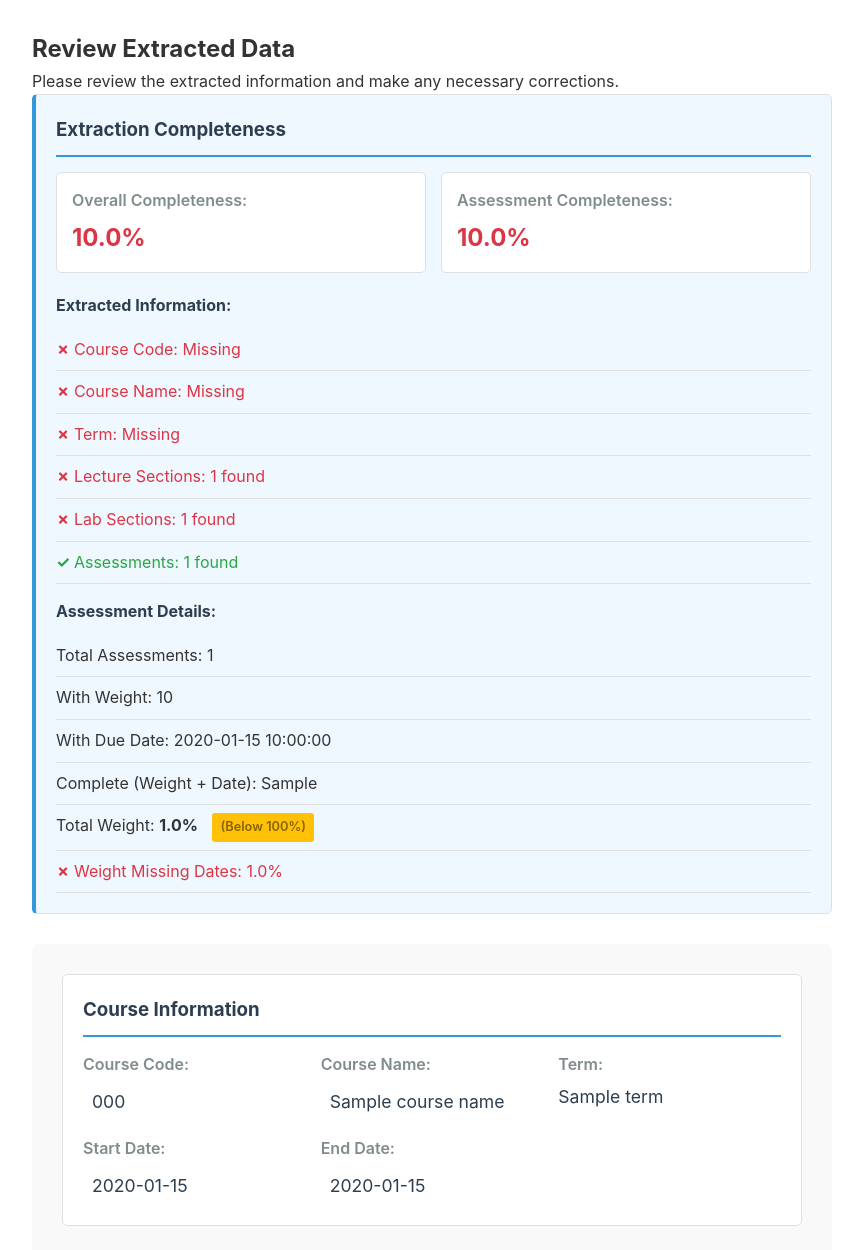
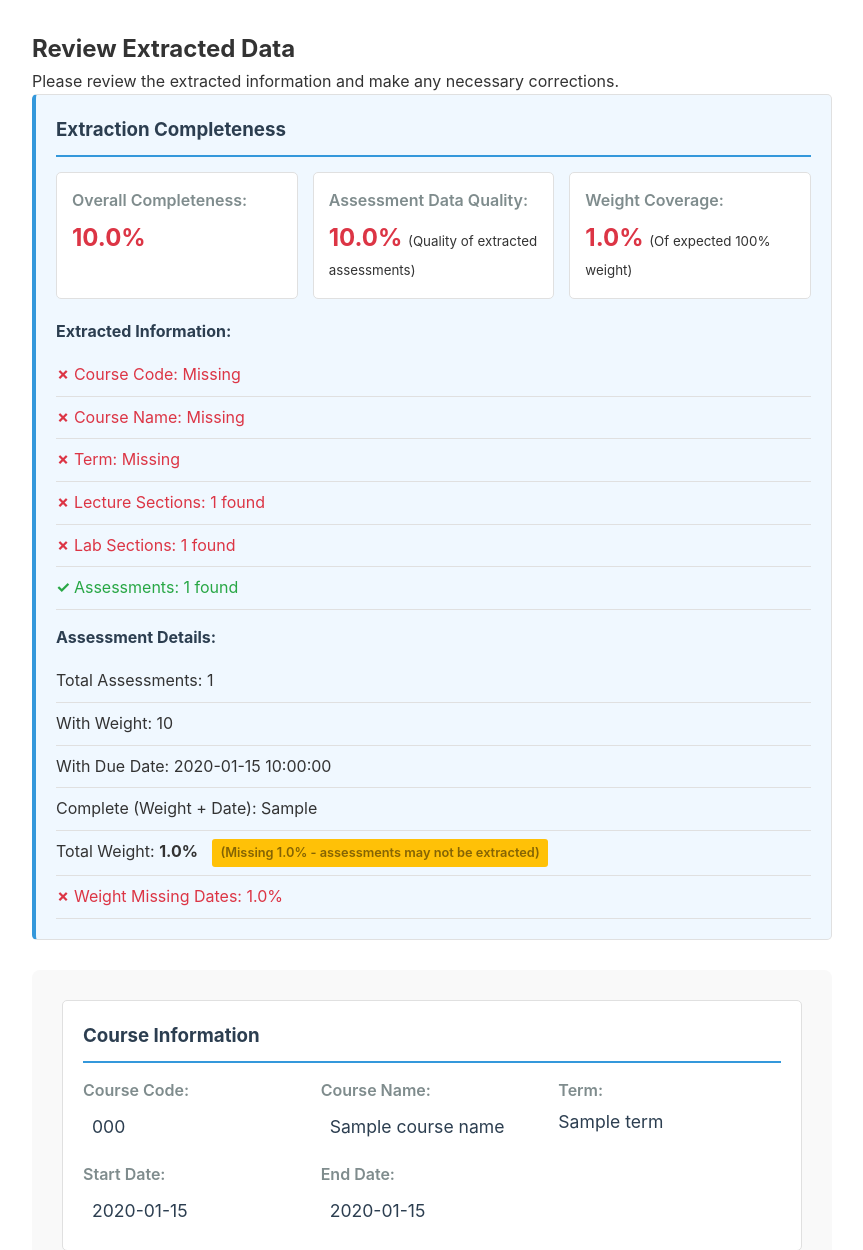
Before and after one commit to KalpKan/Plato, a Flask app: template templates/review.html in a window 1280 px wide. Shown: the part 184-1434 px from the top of the page, without its empty margins (208-1071 px from the left). Run offline with Flask 3, Linux system fonts and the light colour scheme; the template is opened without the code that fills it: most values are stand-ins (such as "Sample title", 1, 10 or a date in 2020).

Commit message:
Add weight coverage metric to identify missing assessments

```diff
--- a/src/app.py
+++ b/src/app.py
@@ -223,10 +223,23 @@ def calculate_completeness(data: ExtractedCourseData) -> Dict[str, Any]:
         found_items += 1
 
     # Assessments completeness
+    # This measures the quality of extracted assessments (do they have weight + date?)
     if metrics['num_assessments'] > 0:
         assessment_completeness = (metrics['assessments_complete'] / metrics['num_assessments']) * 100
     else:
         assessment_completeness = 0.0
+
+    # Weight coverage: how much of the expected 100% weight have we captured?
+    # This helps identify missing assessments
+    # If total_weight is 60%, we're missing 40% worth of assessments
+    if metrics['total_weight'] > 0:
+        # Calculate coverage (capped at 100% for display, but can exceed due to extra credit)
+        weight_coverage = min(metrics['total_weight'], 100.0)
+        metrics['weight_coverage_percent'] = weight_coverage
+        metrics['weight_missing_percent'] = max(0.0, 100.0 - weight_coverage)
+    else:
+        metrics['weight_coverage_percent'] = 0.0
+        metrics['weight_missing_percent'] = 100.0
 
     metrics['overall_completeness'] = (found_items / total_items) * 100 if total_items > 0 else 0.0
     metrics['assessment_completeness'] = assessment_completeness
--- a/templates/review.html
+++ b/templates/review.html
@@ -19,10 +19,18 @@
                 </span>
             </div>
             <div class="completeness-item">
-                <label>Assessment Completeness:</label>
+                <label>Assessment Data Quality:</label>
                 <span class="value completeness-{{ 'high' if completeness.assessment_completeness >= 80 else 'medium' if completeness.assessment_completeness >= 50 else 'low' }}">
                     {{ "%.1f"|format(completeness.assessment_completeness) }}%
                 </span>
+                <small>(Quality of extracted assessments)</small>
+            </div>
+            <div class="completeness-item">
+                <label>Weight Coverage:</label>
+                <span class="value completeness-{{ 'high' if completeness.weight_coverage_percent >= 90 else 'medium' if completeness.weight_coverage_percent >= 70 else 'low' }}">
+                    {{ "%.1f"|format(completeness.weight_coverage_percent) }}%
+                </span>
+                <small>(Of expected 100% weight)</small>
             </div>
         </div>
 
@@ -61,7 +69,7 @@
                     {% if completeness.has_extra_credit %}
                         <span class="extra-credit-badge">(Includes Extra Credit)</span>
                     {% elif completeness.total_weight < 100.0 and completeness.total_weight > 0 %}
-                        <span class="warning-badge">(Below 100%)</span>
+                        <span class="warning-badge">(Missing {{ "%.1f"|format(completeness.weight_missing_percent) }}% - assessments may not be extracted)</span>
                     {% elif completeness.total_weight == 100.0 %}
                         <span class="success-badge">(Complete)</span>
                     {% endif %}
```
